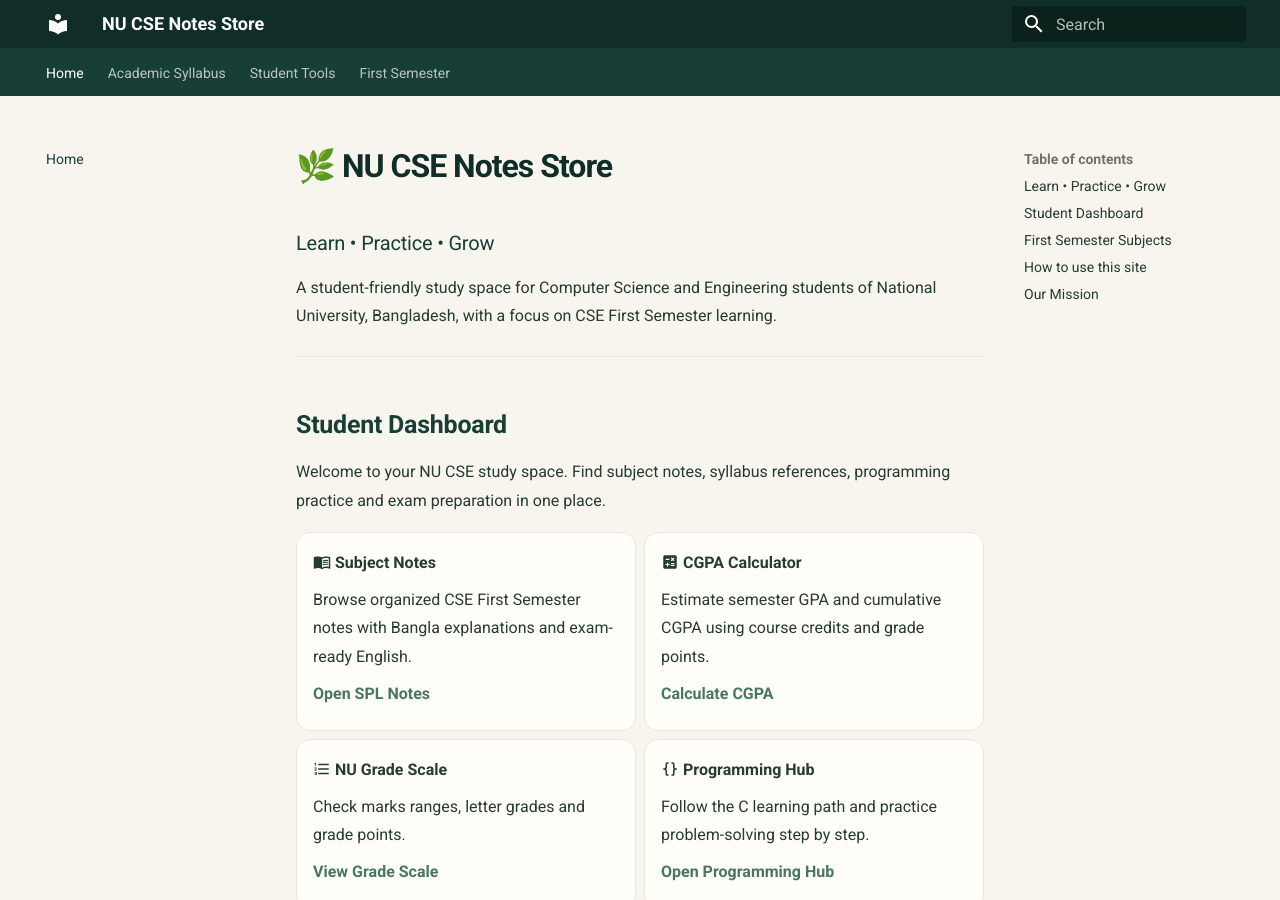
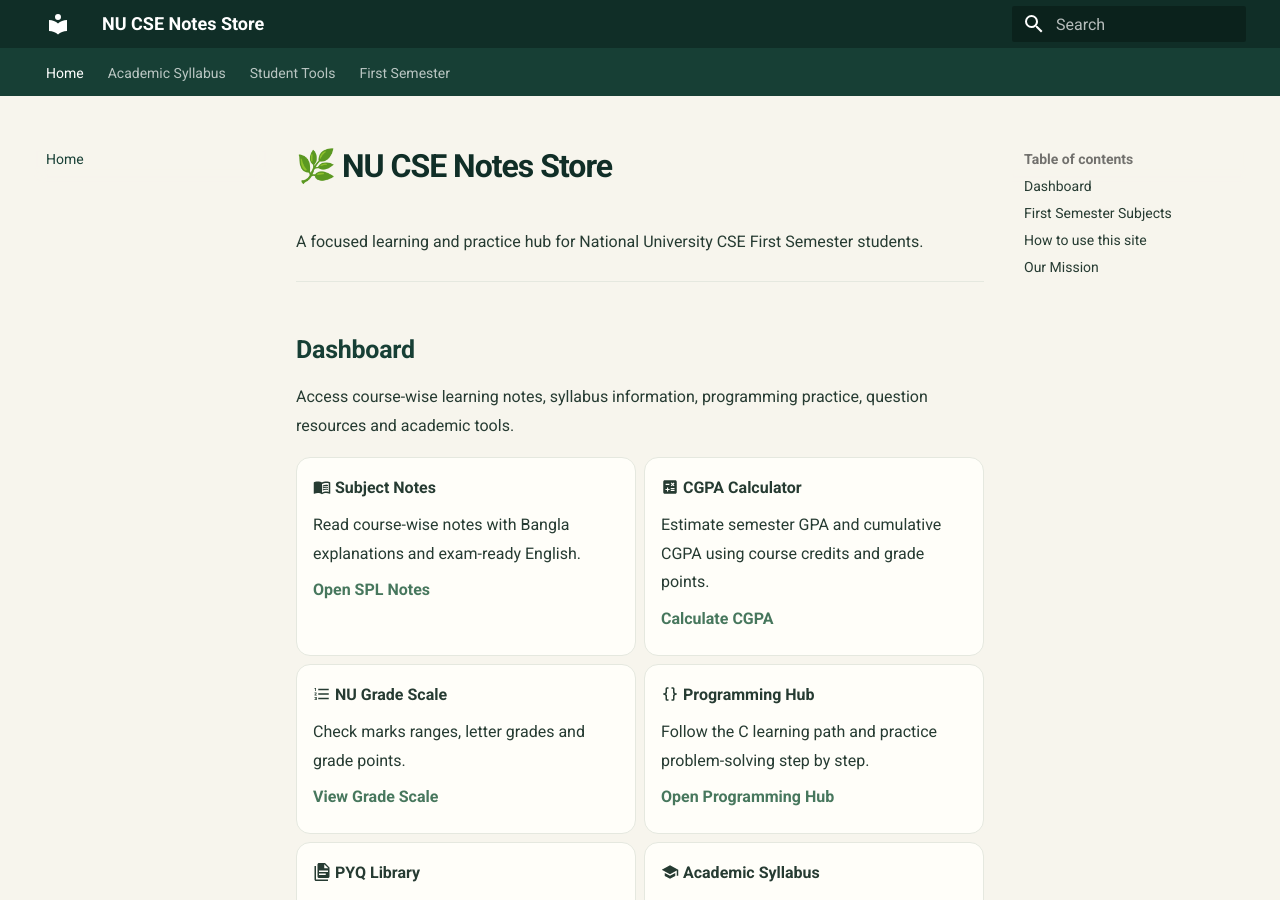
Before and after one commit to taimiyatahsin0-png/nu-cse-notes-store, an MkDocs documentation site: the page built from docs/index.md, in a window 1280 px wide and 900 px high. Built offline with MkDocs 1.6.1 and Material for MkDocs 9.7.7, drawn with Linux system fonts in a browser that asks for light colours; some of the changed text lies outside the part shown.

Commit message:
Refine site copy and remove generic labels

```diff
--- a/docs/index.md
+++ b/docs/index.md
@@ -1,20 +1,18 @@
 # 🌿 NU CSE Notes Store
 
-### Learn • Practice • Grow
-
-A student-friendly study space for Computer Science and Engineering students of National University, Bangladesh, with a focus on CSE First Semester learning.
+A focused learning and practice hub for National University CSE First Semester students.
 
 ---
 
-## Student Dashboard
+## Dashboard
 
-Welcome to your NU CSE study space. Find subject notes, syllabus references, programming practice and exam preparation in one place.
+Access course-wise learning notes, syllabus information, programming practice, question resources and academic tools.
 
 <div class="grid cards" markdown>
 
 -   :material-book-open-variant: **Subject Notes**
 
-    Browse organized CSE First Semester notes with Bangla explanations and exam-ready English.
+    Read course-wise notes with Bangla explanations and exam-ready English.
 
     [Open SPL Notes](subjects/spl/index.md)
 
@@ -86,5 +84,3 @@ To make CSE learning more understandable, organized and accessible for National
 **Learn at your own pace. Build your skills. Keep growing.**
 
 ---
-
-Made with 💚 for the NU CSE learning community.
```
